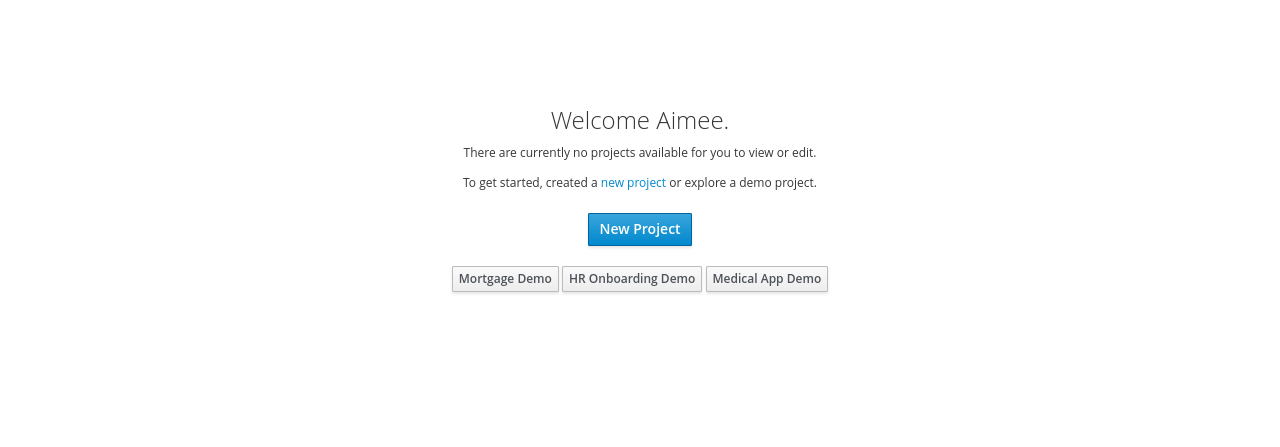
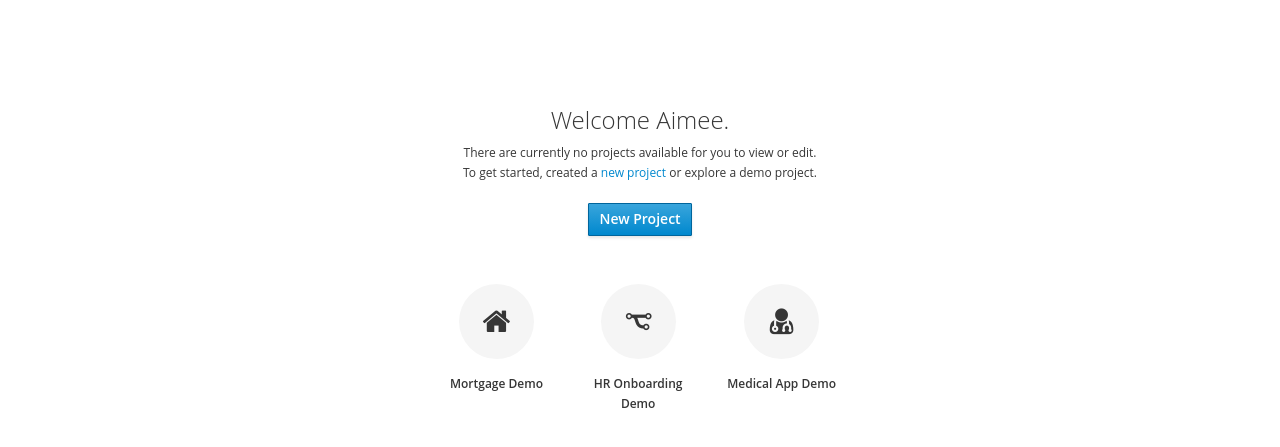
Before and after one commit to srambach/BxMS-frontend, a website: page blank-slate.html in a window 1280 px wide. Shown: the part 65-512 px from the top of the page. Drawn offline with nearby package versions, Linux system fonts and the light colour scheme; a web font is replaced by a local one.

Commit message:
Bxms 183 blank slate (#4)
* Implements blank slate, including IDs on interactive/data elements

```diff
--- a/system-empty.html
+++ b/blank-slate.html
@@ -6,7 +6,7 @@
 
   <title>Project</title>
 
-  <link href="node_modules/patternfly/dist/css/patternfly.min.css" rel="stylesheet" media="screen, print">
+  <!--<link href="node_modules/patternfly/dist/css/patternfly.min.css" rel="stylesheet" media="screen, print">-->
   <link href="css/styles.css" rel="stylesheet" media="screen, print">
 
   <!-- jQuery -->
@@ -83,25 +83,32 @@
 
 <!-- blank state content -->
 <div class="blank-slate-pf">
-  <h1>
+  <h1 id="welcome">
     Welcome Aimee.
   </h1>
   <p>
     There are currently no projects available for you to view or edit.
-  </p>
-  <p>
-    To get started, created a <a href="#">new project</a> or explore a demo project.
+    <br>
+    To get started, created a <a href="#" id="newProjectLink">new project</a> or explore a demo project.
   </p>
   <div class="blank-slate-pf-main-action">
-    <button class="btn btn-primary btn-lg">New Project</button>
+    <button class="btn btn-primary btn-lg" id="newProjectButton">New Project</button>
   </div>
   <div class="blank-slate-pf-secondary-action">
-    <button class="btn btn-default"> Mortgage Demo </button>
-    <button class="btn btn-default"> HR Onboarding Demo </button>
-    <button class="btn btn-default"> Medical App Demo </button>
+    <button class="btn button-card-bxms" id="demo1">
+      <div class="fa fa-home circle-icon-bxms circle-icon-bxms-large"></div>
+      <div class="button-card-text-bxms">Mortgage Demo</div>
+    </button>
+    <button class="btn button-card-bxms" id="demo2">
+      <div class="fa fa-code-fork fa-process-flow-bxms circle-icon-bxms circle-icon-bxms-large"></div>
+      <div class="button-card-text-bxms">HR Onboarding Demo</div>
+    </button>
+    <button class="btn button-card-bxms" id="demo3">
+      <div class="fa fa-user-md circle-icon-bxms circle-icon-bxms-large"></div>
+      <div class="button-card-text-bxms">Medical App Demo</div>
+    </button>
   </div>
 </div>
 
-
 </body>
 </html>
--- a/less/styles.less
+++ b/less/styles.less
@@ -20,7 +20,7 @@
 // Includes :hover
 .circle-icon-bxms {
   background-color: @alert-info-bg;
-  font-size: 15px;
+  font-size: 1.25em; //15px;
   font-weight: 400;
   height: 2.5em;
   line-height: 2.5em;
@@ -33,6 +33,14 @@
     background-color: @color-pf-black-600;
     color: @color-pf-white;
   }
+}
+
+.circle-icon-bxms-large {
+  font-size: 2.5em;
+}
+.button-card-text-bxms {
+  max-width: 10em;
+  white-space: normal;
 }
 
 //Breadcrumb row
@@ -161,7 +169,7 @@
 
 // Makes a big card-looking button
 .button-card-bxms {
-  background-color: inherit;
+  background-color: transparent;
   box-shadow: none;
   min-width: 10em;
   padding: 1em;
@@ -169,7 +177,7 @@
     background-color: @color-pf-black-600;
     color: @color-pf-white;
   }
-
+  vertical-align: top;
 }
 
 
```
Also changed, not shown: index.html (+2 -2 lines), css/styles.css.
